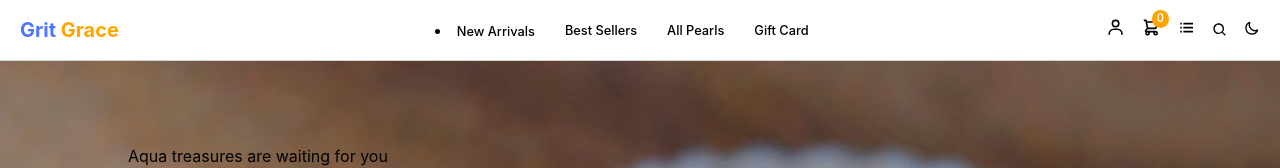
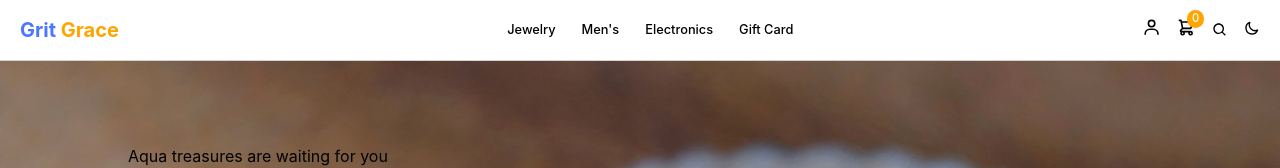
Before and after one commit to joycethh/playground, a React (Create React App) app: page /home in a window 1280 px wide. Shown: the top 168 px of the page. Built offline with nearby package versions, Linux system fonts and the light colour scheme; no server answers.

Commit message:
add nab item lists  component

```diff
--- a/src/components/header/Header.js
+++ b/src/components/header/Header.js
@@ -71,9 +71,8 @@ const Header = () => {
             <span> Grit</span> Grace
           </Link>
         </div>
-        <div className="nav">
-          <Nav />
-        </div>
+
+        <Nav />
 
         <div className="icons">
           {currentUser ? (
@@ -101,9 +100,6 @@ const Header = () => {
             <span className="cart-thunmbnail-qty"> {totalQty} </span>
           </div>
 
-          <Link to="/my-orders">
-            <BiListUl />
-          </Link>
           <BiSearch />
           <span onClick={toggle}>
             {isDarkMode ? <HiOutlineLightBulb /> : <HiOutlineMoon />}
--- a/src/components/header/Nav.js
+++ b/src/components/header/Nav.js
@@ -1,27 +1,79 @@
 import React from "react";
 import { NavLink } from "react-router-dom";
+import "./nav.scss";
 
 const Nav = () => {
   const activeLink = ({ isActive }) => (isActive ? "active" : null);
   return (
     <>
-      <ul>
-        <li>
-          <NavLink to="/new-arrivals" className={activeLink}>
-            New Arrivals
-          </NavLink>
-        </li>
-      </ul>
+      <div className="nav">
+        <ul>
+          <li>
+            <NavLink to="/jewelry" className={activeLink}>
+              Jewelry
+            </NavLink>
+          </li>
+          <div className="sub-nav">
+            <div className="inner">
+              <div>
+                <h3>Shop by Category</h3>
+                <ul>
+                  <li>
+                    <NavLink to="">Necklace</NavLink>
+                    <span className="sub-nav-item">Necklace</span>
+                  </li>
+                  <li>
+                    <NavLink to="">Necklace</NavLink>
+                    <span className="sub-nav-item">Eearrings</span>
+                  </li>
+                  <li>
+                    <NavLink to="">Necklace</NavLink>
+                    <span className="sub-nav-item">Rings</span>
+                  </li>
+                  <li>
+                    <NavLink to="">Necklace</NavLink>
+                    <span className="sub-nav-item">Bracelets</span>
+                  </li>
+                </ul>
+              </div>
+              <div>
+                <h3>Shop by Material</h3>
+                <ul>
+                  <li>
+                    <NavLink to="">All Pearls</NavLink>
+                    <span className="sub-nav-item">All Pearls</span>
+                  </li>
+                  <li>
+                    <NavLink to="">Diamonds</NavLink>
+                    <span className="sub-nav-item">Diamonds</span>
+                  </li>
+                  <li>
+                    <NavLink to="">Gold</NavLink>
+                    <span className="sub-nav-item">Gold</span>
+                  </li>
+                </ul>
+              </div>
+            </div>
+          </div>
 
-      <NavLink to="/best-sellers" className={activeLink}>
-        Best Sellers
-      </NavLink>
-      <NavLink to="/" className={activeLink}>
-        All Pearls
-      </NavLink>
-      <NavLink to="/gift card" className={activeLink}>
-        Gift Card
-      </NavLink>
+          <li>
+            <NavLink to="/men" className={activeLink}>
+              Men's
+            </NavLink>
+          </li>
+
+          <li>
+            <NavLink to="/electronics" className={activeLink}>
+              Electronics
+            </NavLink>
+          </li>
+          <li>
+            <NavLink to="/gift card" className={activeLink}>
+              Gift Card
+            </NavLink>
+          </li>
+        </ul>
+      </div>
     </>
   );
 };
--- a/src/components/header/nav.scss
+++ b/src/components/header/nav.scss
@@ -1 +1,86 @@
 @import "../../style.scss";
+
+.nav {
+    @include themify($themes) {
+        display: flex;
+        position: relative;
+        justify-content: center;
+
+        ul {
+            display: flex;
+            gap: 1rem;
+            position: relative;
+            justify-content: center;
+
+
+
+            list-style: none;
+
+            li {
+                font-weight: 300;
+                font-style: normal;
+                font-size: 1rem;
+                line-height: 1.5;
+
+                a {
+                    position: relative;
+                    font-size: .875rem;
+                    display: inline-flex;
+                    white-space: nowrap;
+                }
+            }
+
+            .sub-nav {
+                display: none;
+                position: absolute;
+                left: 0;
+                right: 0;
+                top: 100%;
+                width: 100%;
+                z-index: 21;
+                background: #fff;
+                padding-top: 40px;
+                padding-bottom: 56px;
+
+                .inner {
+                    display: flex;
+                    max-width: 1176px;
+                    margin: 0 auto;
+                }
+
+                h3 {
+                    font-size: .875rem;
+                    color: #000;
+                    line-height: 1.71;
+                    letter-spacing: normal;
+                    font-family: Santral W01;
+                    font-weight: 400;
+                    font-style: normal;
+                    margin-bottom: 8px;
+                    font-weight: 600;
+                }
+
+                ul {
+                    list-style: none;
+
+                    li {
+                        font-family: Santral W01;
+                        font-weight: 300;
+                        font-style: normal;
+                        font-size: 1rem;
+                        line-height: 1.5;
+
+                        a {
+                            display: inline-block;
+                            position: relative;
+                            font-size: .875rem;
+                            margin: 8px 0;
+                        }
+                    }
+
+                }
+
+            }
+        }
+    }
+}
```
